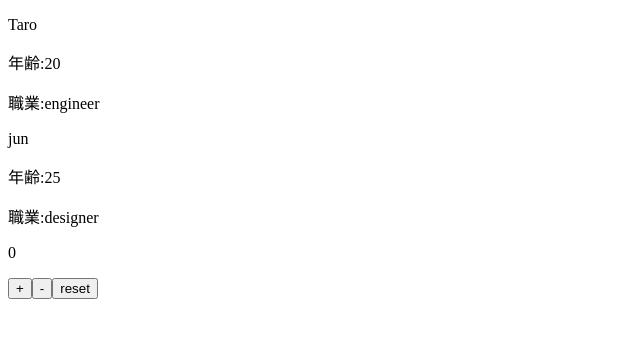
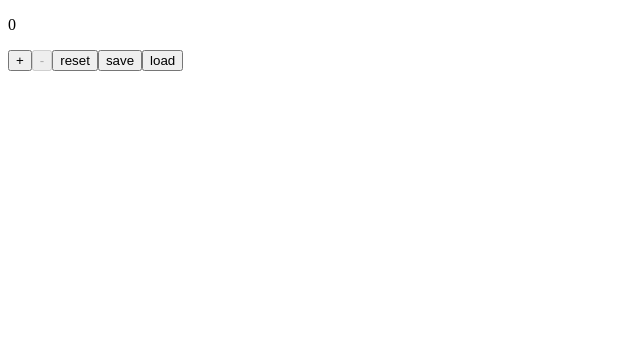
Before and after one commit to 838861hs/react_playground, a React (Vite) app in the folder react-app/: page / in a window 1280 px wide. Shown: the top 338 px of the page, without its empty margins (0-640 px from the left). Built offline with nearby package versions, Linux system fonts and the light colour scheme.

Commit message:
counter改造

```diff
--- a/react-app/src/Counter.jsx
+++ b/react-app/src/Counter.jsx
@@ -1,22 +1,38 @@
-import { useState } from "react";
+import { use, useState } from "react";
 
-function Counter () {
-  const [count,setCounter] = useState(0);
-  const handleIncrease = ()=> {
-    setCounter(prev => prev + 1)
+function Counter() {
+  const [count,setCount] = useState(0);
+
+  function increment() {
+    setCount(count + 1)
   }
-  const handleDecrease = () => {
-    setCounter(prev => Math.max(prev - 1,0))
+  function decrement() {
+    if(count > 0){
+      setCount(count - 1);
+    }
   }
-  const reset = () => {
-    setCounter(0)
+  function reset() {
+    setCount(0)
   }
+  function save() {
+    localStorage.setItem(count, {count})
+    alert('セーブしました！')
+  }
+  function load() {
+    const savedValue = localStorage.getItem("count")
+    console.log(savedValue);
+    setCount(savedValue)
+  }
+
   return (
     <>
       <p>{count}</p>
-      <button onClick={handleIncrease}>+</button>
-      <button onClick={handleDecrease}>-</button>
+      <button onClick={increment}>+</button>
+      <button onClick={decrement} disabled={count === 0} >-</button>
       <button onClick={reset}>reset</button>
+      <button onClick={save}>save</button>
+      <button onClick={load}>load</button>
+
     </>
   )
 }
--- a/react-app/src/main.jsx
+++ b/react-app/src/main.jsx
@@ -2,9 +2,10 @@ import {StrictMode} from 'react'
 import {createRoot} from 'react-dom/client'
 import App from "./App";
 import Counter from "./Counter"
+import UseEffectCounter from './useEffectCounter'
+
 createRoot(document.getElementById('root')).render(
   <>
-  <App />
-  <Counter />
+    <Counter />
   </>
 )
```
